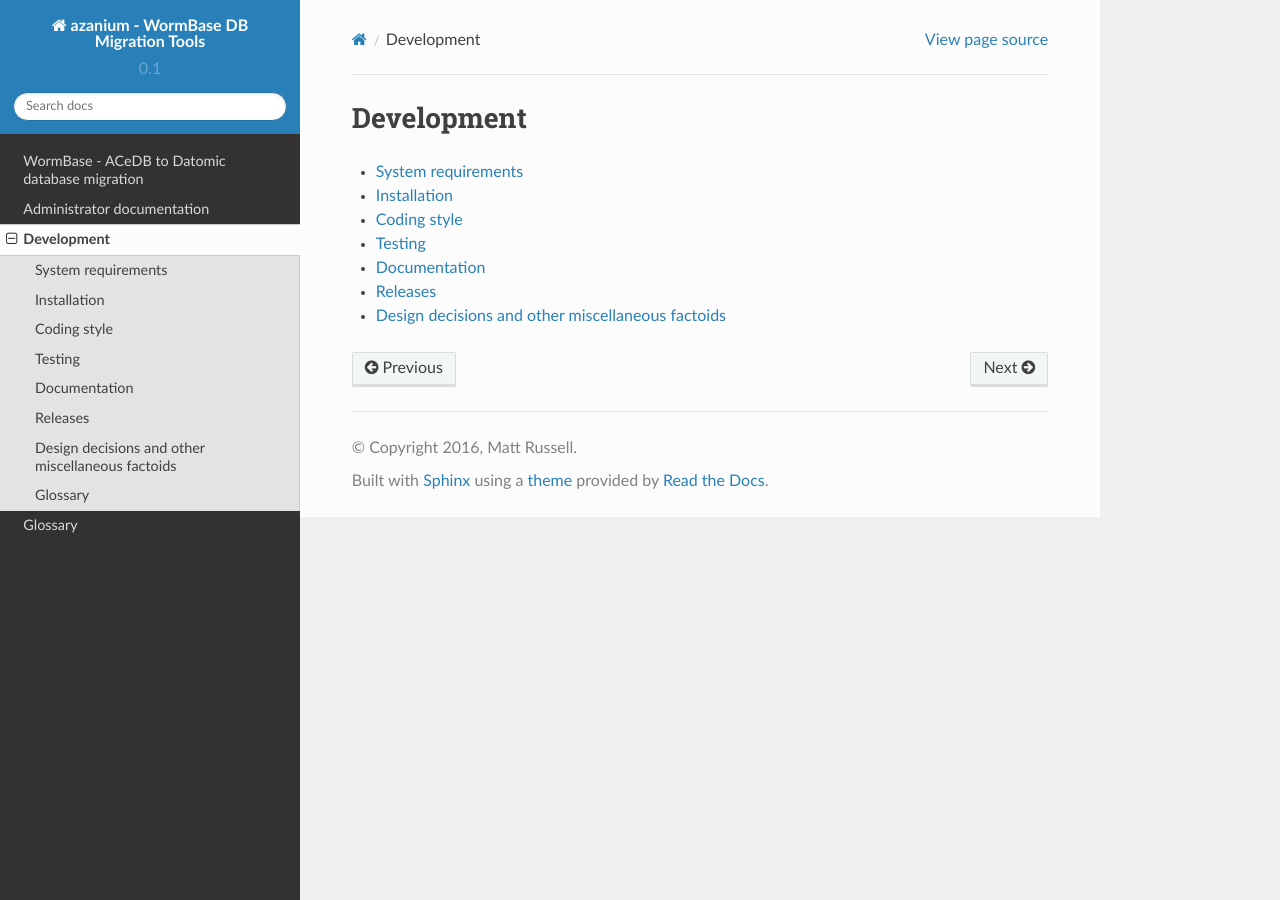
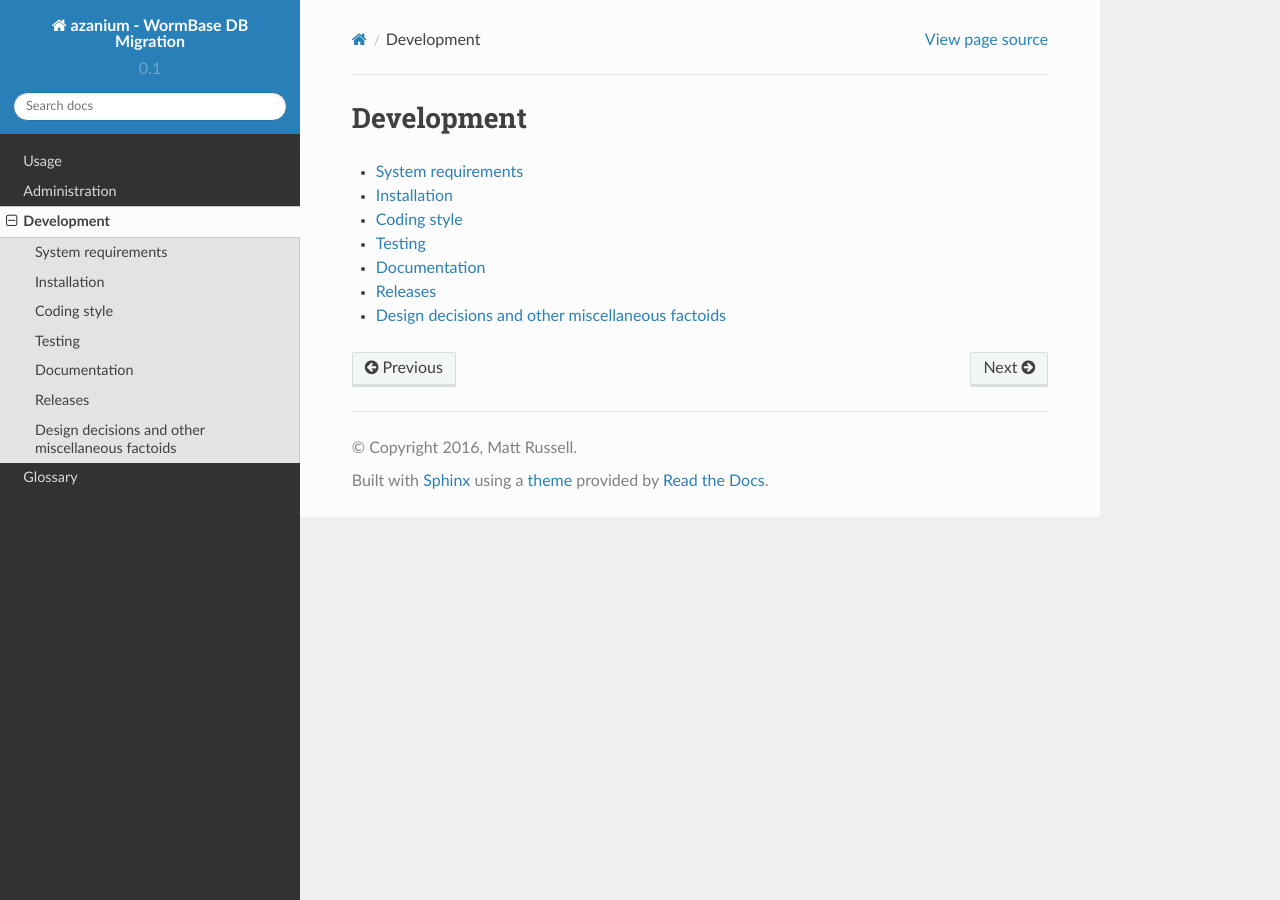
Before and after one commit to WormBase/db-migration, a Sphinx documentation site: the page built from docs/dev/index.rst, in a window 1280 px wide. Built offline with Sphinx 7.4.7 and the Read the Docs theme 2.0.0, drawn with Linux system fonts in a browser that asks for light colours.

Commit message:
Unified documentation.

```diff
--- a/docs/admin/conf.py
+++ /dev/null
@@ -1,5 +0,0 @@
-#!/usr/bin/env python3
-import os
-import sys
-sys.path.append(os.path.abspath('../'))
-from conf import *
--- a/docs/admin/glossary.rst
+++ /dev/null
@@ -1 +0,0 @@
-.. include:: ../glossary.rst
--- a/docs/admin/index.rst
+++ b/docs/admin/index.rst
@@ -1,6 +1,6 @@
-===========================
-Administrator documentation
-===========================
+==============
+Administration
+==============
 This documentation is intended for those managing the WormBase
 :term:`AWS` account; detailed here are the steps required to configure
 :term:`AWS` services; in particular :term:`IAM` in order to allow
@@ -12,8 +12,3 @@
    :maxdepth: 1
 
    iam-setup
-
-.. toctree::
-   :hidden:
-
-   glossary
--- a/docs/conf.py
+++ b/docs/conf.py
@@ -49,7 +49,7 @@
 master_doc = 'index'
 
 # General information about the project.
-project = 'azanium - WormBase DB Migration Tools'
+project = 'azanium - WormBase DB Migration'
 copyright = '2016, Matt Russell'
 author = 'Matt Russell <matthew.russell@wormbase.org>'
 
--- a/docs/dev/conf.py
+++ /dev/null
@@ -1,7 +0,0 @@
-#!/usr/bin/env python3
-# -*- coding: utf-8 -*-
-#!/usr/bin/env python3
-import os
-import sys
-sys.path.append(os.path.abspath('../'))
-from conf import *
--- a/docs/dev/glossary.rst
+++ /dev/null
@@ -1 +0,0 @@
-.. include:: ../glossary.rst
--- a/docs/dev/index.rst
+++ b/docs/dev/index.rst
@@ -5,15 +5,10 @@
 .. toctree::
    :maxdepth: 1
 
-   system-requirements.rst
-   install.rst
-   coding-style.rst
-   testing.rst
-   documentation.rst
-   releases.rst
-   misc.rst
-
-.. toctree::
-   :hidden:
-
-   glossary
+   system-requirements
+   install
+   coding-style
+   testing
+   documentation
+   releases
+   misc
--- a/docs/user/conf.py
+++ /dev/null
@@ -1,5 +0,0 @@
-#!/usr/bin/env python3
-import os
-import sys
-sys.path.append(os.path.abspath('../'))
-from conf import *
--- a/docs/user/index.rst
+++ b/docs/user/index.rst
@@ -1,6 +1,6 @@
-==============================================
-WormBase - ACeDB to Datomic database migration
-==============================================
+=====
+Usage
+=====
 
 Contents:
 
@@ -10,8 +10,3 @@
    overview
    setup
    db-migration-procedure
-
-.. toctree::
-   :hidden:
-
-   glossary
```
Also changed, not shown: README.rst (+0 -8 lines), 3 other files.
